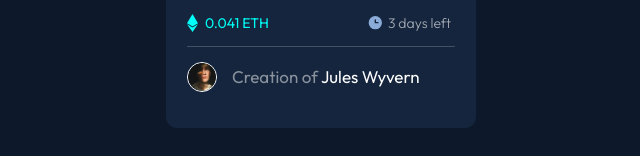
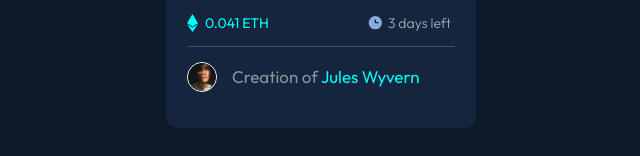
Before and after one commit to Chluna86/NTF-CARD-COMPONENT-CHALLEGE, a plain HTML site: page index.html in a window 1280 px wide. In both pictures the pointer is over the element "Jules Wyvern". Shown: the part 533-689 px from the top of the page, without its empty margins (319-959 px from the left). Drawn offline with Linux system fonts and the light colour scheme.

Commit message:
Update styles.css

```diff
--- a/css/styles.css
+++ b/css/styles.css
@@ -139,6 +139,11 @@ img {
     color: var(--White);
 }
 
+.name:hover {
+    cursor: pointer;
+    color: var(--Cyan);
+}
+
 #creation {
     opacity: 0.5;
     padding-right: 3px;
```
